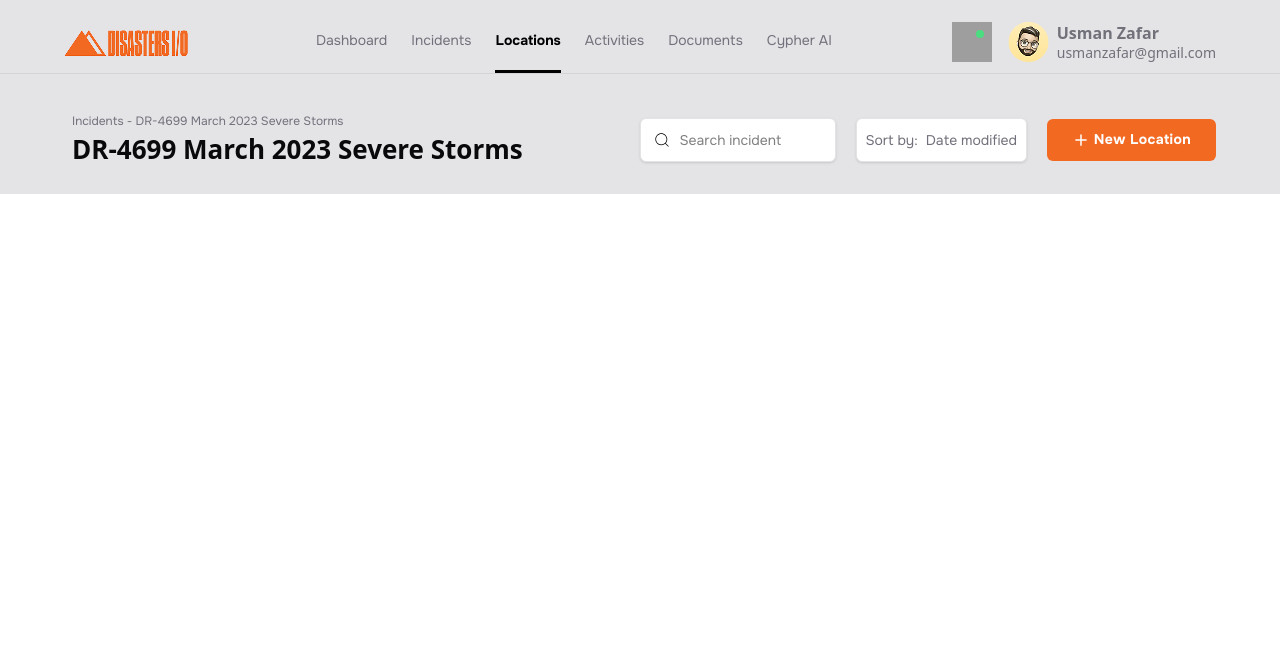
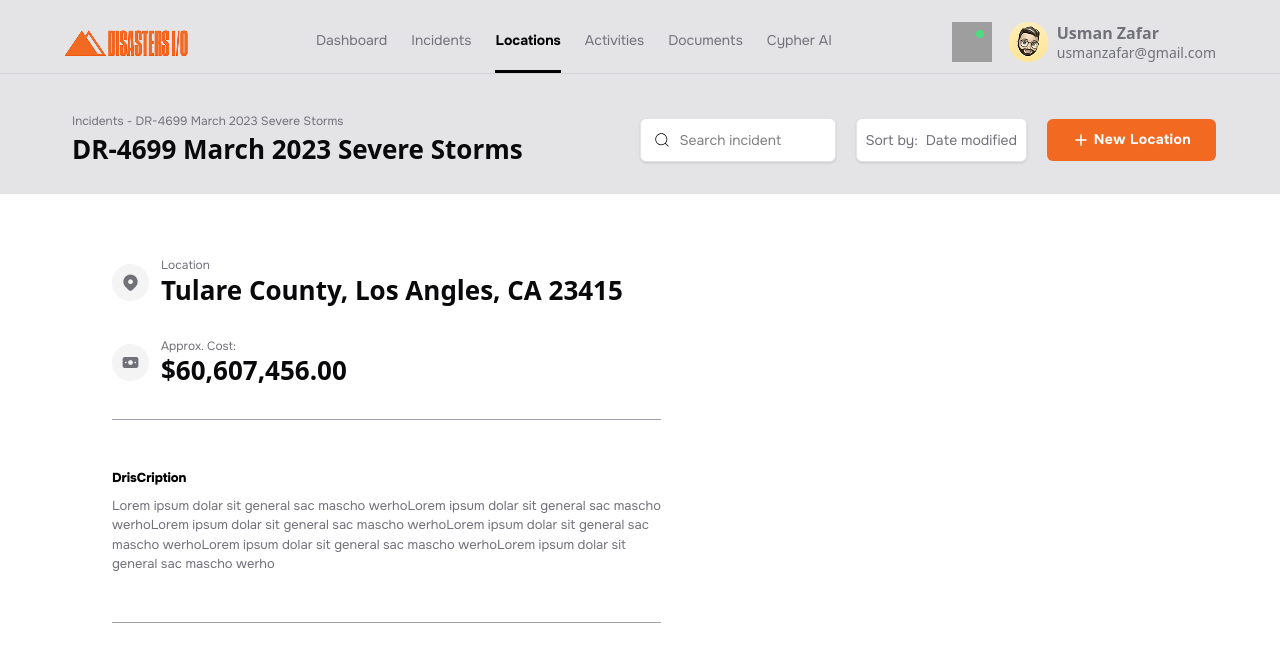
Before and after one commit to zehancoder/Disaster-Assignment, a React (Vite) app: page /Locations in a window 1280 px wide. Shown: the top 662 px of the page. Built offline with nearby package versions, Linux system fonts and the light colour scheme; grey boxes are pictures that could not be loaded; a web font is replaced by a local one.

Commit message:
Location 40% complete

```diff
--- a/src/components/Location.jsx
+++ b/src/components/Location.jsx
@@ -1,9 +1,10 @@
 import { NavsTwo } from "./common/NavsTwo";
-import { SmallText } from "./common/Title";
+import { SmallText, TitleTwo } from "./common/Title";
 import { CiSearch } from "react-icons/ci";
 import { Link } from "react-router-dom";
 import { MyButton } from "./common/Button";
 import { IoMdAdd } from "react-icons/io";
+import { BigContainer } from "./common/IncidentContainer";
 export const LocationFunc = () => {
   return (
     <>
@@ -43,8 +44,44 @@ export const LocationFunc = () => {
             </MyButton>
           </Link>
         }
+      />
+      <BigContainer>
+        <div className="flex md:px-8 mt-8 lg:px-12 items-center justify-between gap-3">
+          <div>
+            <div className="py-8 border-b border-b-zinc-400">
+              <div className="flex items-center gap-3">
+                <img src="/whiteLocate.png" alt="" />
+                <div>
+                  <SmallText>Location</SmallText>
+                  <TitleTwo>Tulare County, Los Angles, CA 23415</TitleTwo>
+                </div>
+              </div>
+              <div className="flex mt-8 items-center gap-3">
+                <img src="/camera.png" alt="" />
+                <div>
+                  <SmallText>Approx. Cost:</SmallText>
+                  <TitleTwo>$60,607,456.00</TitleTwo>
+                </div>
+              </div>
+            </div>
+            <div className="py-12 border-b border-b-zinc-400">
+              <SmallText className={"font-extrabold text-[13px] text-black"}>
+                DrisCription
+              </SmallText>
+              <SmallText className={"text-[13px] mt-2"}>
+                Lorem ipsum dolar sit general sac mascho werhoLorem ipsum dolar
+                sit general sac mascho <br /> werhoLorem ipsum dolar sit general sac
+                mascho werhoLorem ipsum dolar sit  general sac <br /> mascho werhoLorem
+                ipsum dolar sit general sac mascho werhoLorem ipsum dolar sit <br />
+                general sac mascho werho
+              </SmallText>
+            </div>
+            <div className="py-12">
 
-      />
+            </div>
+          </div>
+        </div>
+      </BigContainer>
     </>
   );
 };
```
Also changed, not shown: public/camera.png (added), public/whiteLocate.png (added).
